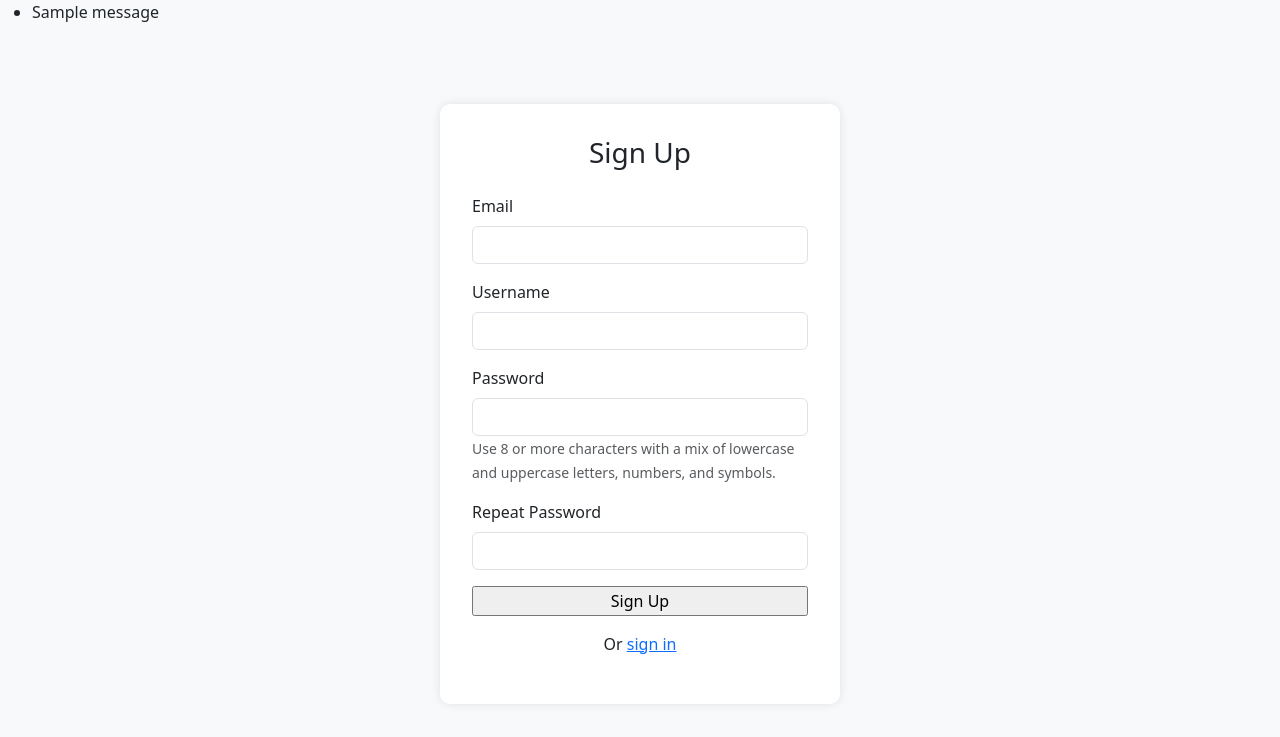
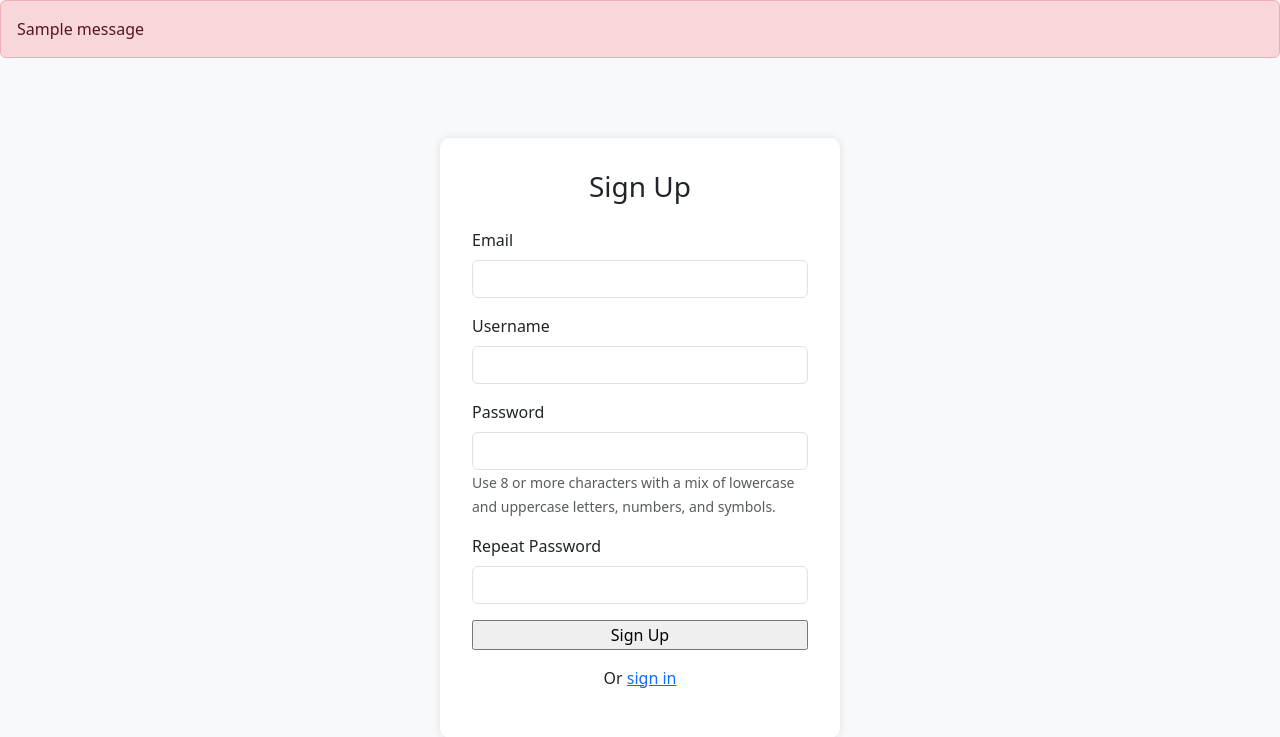
Before and after one commit to ilostthegame/AT3-Major-Project, a Flask app: page /signup in a window 1280 px wide. Shown: the top 737 px of the page. Run offline with Flask 3, Linux system fonts and the light colour scheme; tables that the repository leaves empty hold one stand-in row (values such as "Sample post"); one stand-in notice (Sample message) is shown.

Commit message:
Styled flashed messages to make more visible to user

```diff
--- a/flask_app/templates/base-auth.html
+++ b/flask_app/templates/base-auth.html
@@ -8,17 +8,16 @@
         <link rel="stylesheet" href="../static/styles.css">
     </head>
     <body>
-        <!-- Temporary flash handling -->
+        <!-- Flash handling -->
         {% with messages = get_flashed_messages() %}
         {% if messages %}
-        <ul>
-            {% for message in messages %}
-            <li>{{ message }}</li>
-            {% endfor %}
-        </ul>
+            <div class="alert alert-danger" role="alert">
+                    {% for message in messages %}
+                        {{ message }}
+                    {% endfor %}
+            </div>
         {% endif %}
         {% endwith %}
-        <!-- End Temporary flash handling -->
 
         {% block content %}{% endblock %}
     </body>
```
